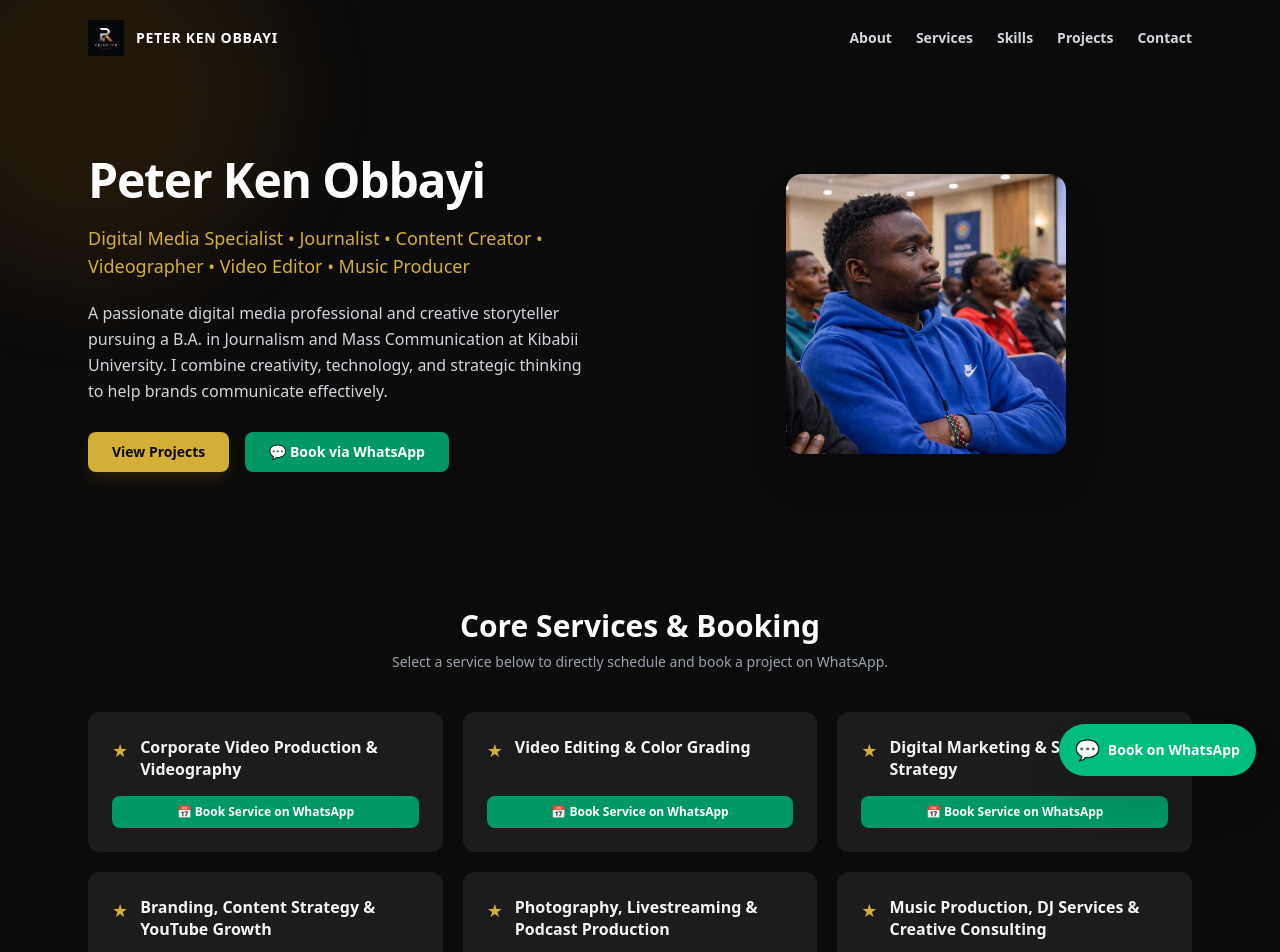
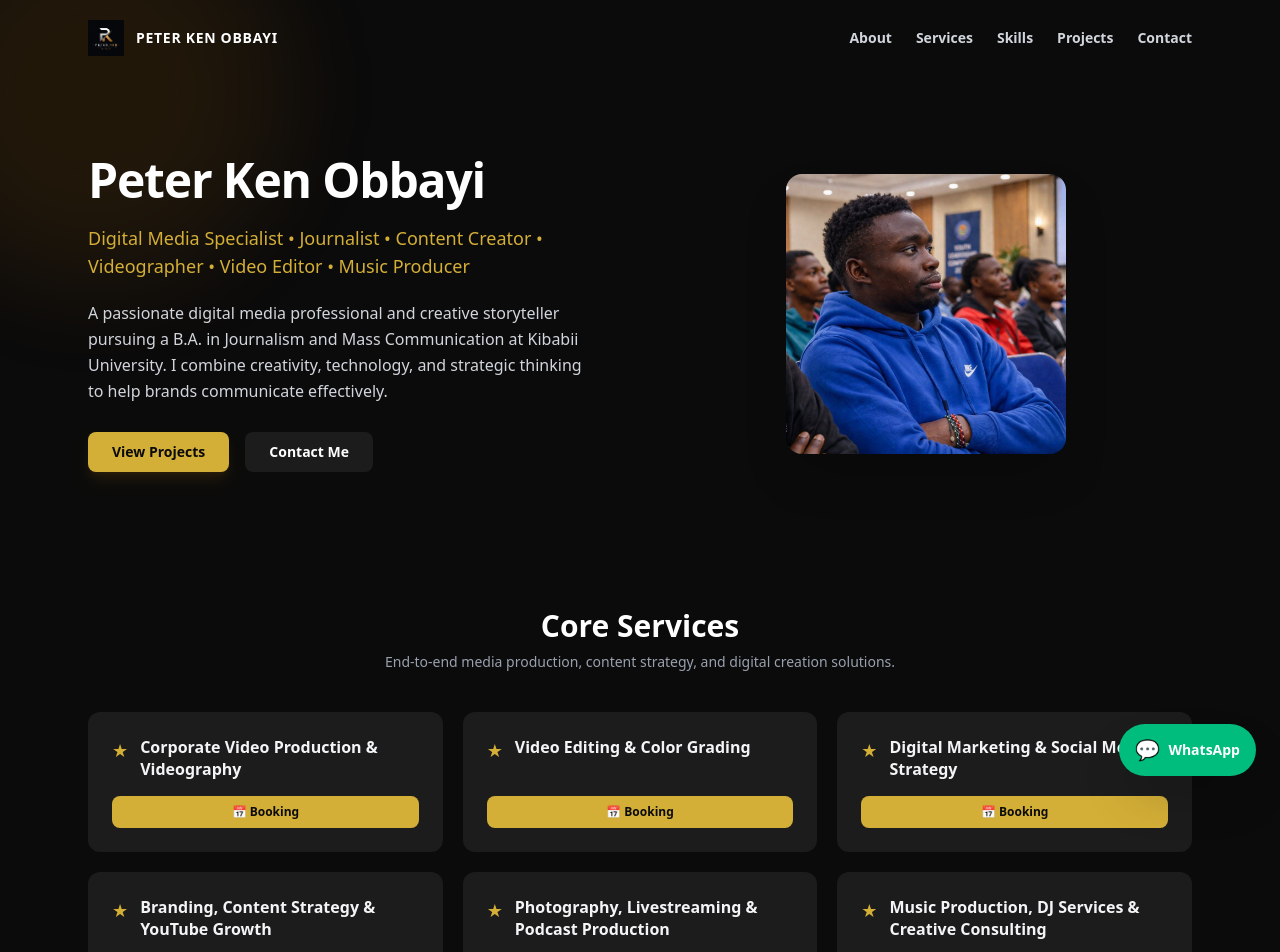
Before and after one commit to brianwaita88-sys/peter-portfolio, a Next.js app: page / in a window 1280 px wide. Shown: the top 952 px of the page. Built offline with nearby package versions, Linux system fonts and the light colour scheme.

Commit message:
refactor: simplify WhatsApp label and make service booking generic

```diff
--- a/app/page.tsx
+++ b/app/page.tsx
@@ -93,16 +93,16 @@ export default function Home() {
       <div className="absolute top-1/3 right-[-100px] w-96 h-96 bg-yellow-600/10 rounded-full blur-3xl animate-pulse pointer-events-none" style={{ animationDelay: '2s' }}></div>
       <div className="absolute bottom-1/4 left-[-100px] w-96 h-96 bg-amber-600/10 rounded-full blur-3xl animate-pulse pointer-events-none" style={{ animationDelay: '4s' }}></div>
 
-      {/* Floating WhatsApp Quick-Booking Button */}
+      {/* Floating WhatsApp Quick Action Button */}
       <a
-        href={`https://wa.me/${whatsappNumber}?text=Hello%20Peter,%20I%20visited%20your%20website%20and%20would%20like%20to%20inquire%20about%20booking%20your%20services.`}
+        href={`https://wa.me/${whatsappNumber}?text=Hello%20Peter,%20I%20visited%20your%20website%20and%20would%20like%20to%20connect.`}
         target="_blank"
         rel="noopener noreferrer"
         className="fixed bottom-6 right-6 z-50 bg-emerald-500 hover:bg-emerald-600 text-white font-bold px-4 py-3 rounded-full shadow-2xl flex items-center gap-2 transition duration-300 hover:scale-105"
-        aria-label="Chat and book on WhatsApp"
+        aria-label="Contact on WhatsApp"
       >
         <span className="text-xl">💬</span>
-        <span className="hidden sm:inline text-sm">Book on WhatsApp</span>
+        <span className="hidden sm:inline text-sm">WhatsApp</span>
       </a>
 
       {/* Header / Navbar */}
@@ -154,12 +154,11 @@ export default function Home() {
               View Projects
             </a>
             <a
-              href={`https://wa.me/${whatsappNumber}?text=Hello%20Peter,%20I%20would%20like%20to%20book%20a%20consultation%20service.`}
-              target="_blank"
-              rel="noopener noreferrer"
-              className="px-6 py-2.5 bg-emerald-600 hover:bg-emerald-500 text-white font-semibold text-sm rounded-lg transition duration-300 hover:scale-105 flex items-center gap-2"
+              href="#contact"
+              className="px-6 py-2.5 text-white font-semibold text-sm rounded-lg transition duration-300 hover:bg-zinc-800 hover:scale-105"
+              style={{ backgroundColor: '#1C1C1C' }}
             >
-              💬 Book via WhatsApp
+              Contact Me
             </a>
           </div>
         </div>
@@ -183,12 +182,12 @@ export default function Home() {
 
       </section>
 
-      {/* Core Services Section with Direct WhatsApp Booking */}
+      {/* Core Services Section */}
       <section className="relative z-10 py-14 px-6 max-w-6xl mx-auto" id="services">
         <div className="text-center mb-10">
-          <h2 className="text-2xl md:text-3xl font-bold mb-2 text-white">Core Services & Booking</h2>
+          <h2 className="text-2xl md:text-3xl font-bold mb-2 text-white">Core Services</h2>
           <p className="text-gray-400 text-sm">
-            Select a service below to directly schedule and book a project on WhatsApp.
+            End-to-end media production, content strategy, and digital creation solutions.
           </p>
         </div>
 
@@ -201,12 +200,11 @@ export default function Home() {
               </div>
 
               <a
-                href={`https://wa.me/${whatsappNumber}?text=Hello%20Peter,%20I%20would%20like%20to%20book%20your%20service:%20"${encodeURIComponent(service)}"`}
-                target="_blank"
-                rel="noopener noreferrer"
-                className="w-full text-center text-xs font-bold py-2 rounded-lg bg-emerald-600 hover:bg-emerald-500 text-white transition duration-200 flex items-center justify-center gap-1.5"
+                href="#contact"
+                className="w-full text-center text-xs font-bold py-2 rounded-lg transition duration-200 hover:opacity-90 flex items-center justify-center gap-1.5"
+                style={{ backgroundColor: '#D4AF37', color: '#0B0B0B' }}
               >
-                📅 Book Service on WhatsApp
+                📅 Booking
               </a>
             </div>
           ))}
@@ -342,15 +340,15 @@ export default function Home() {
             Have a project in mind or want to book services? Get in touch today.
           </p>
 
-          {/* Action Buttons for WhatsApp, Email & Phone */}
+          {/* Contact Methods: WhatsApp, Email & Phone */}
           <div className="flex flex-col sm:flex-row justify-center items-center gap-4 pt-2">
             <a
-              href={`https://wa.me/${whatsappNumber}?text=Hello%20Peter,%20I%20would%20like%20to%20book%20a%20service.`}
+              href={`https://wa.me/${whatsappNumber}?text=Hello%20Peter,%20I%20would%20like%20to%20inquire%20about%20booking%20a%20service.`}
               target="_blank"
               rel="noopener noreferrer"
               className="w-full sm:w-auto px-6 py-3 font-bold rounded-lg shadow transition duration-300 hover:scale-105 flex items-center justify-center gap-2 text-sm bg-emerald-600 text-white hover:bg-emerald-500"
             >
-              💬 WhatsApp Booking
+              💬 WhatsApp
             </a>
 
             <a
```
